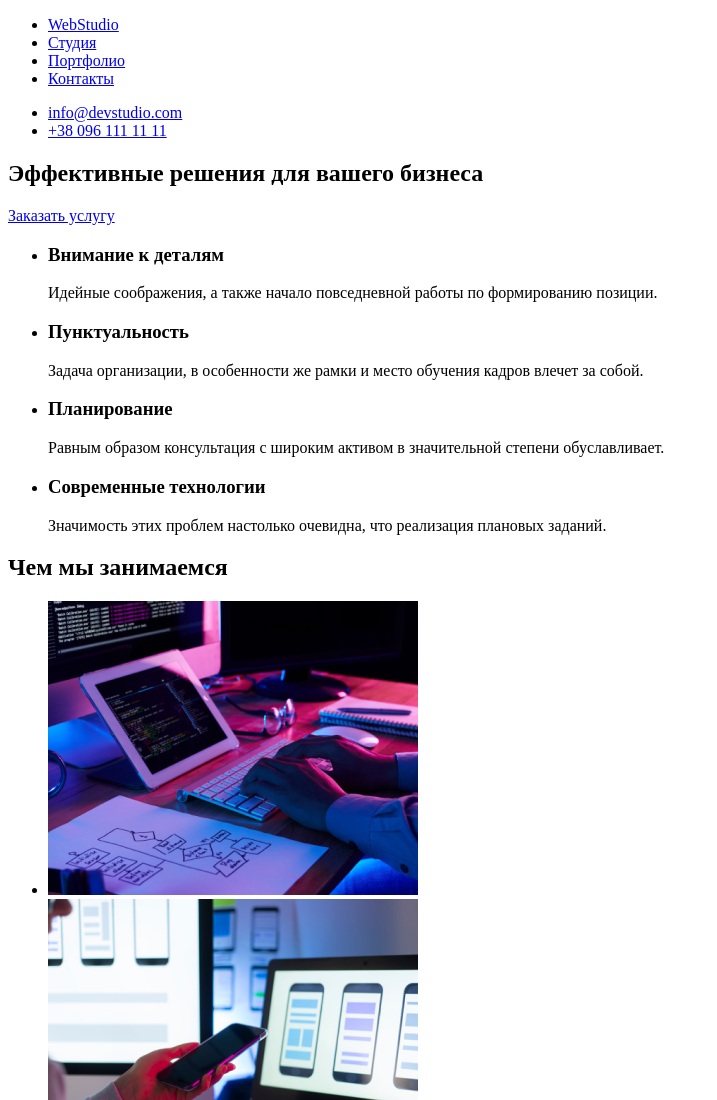
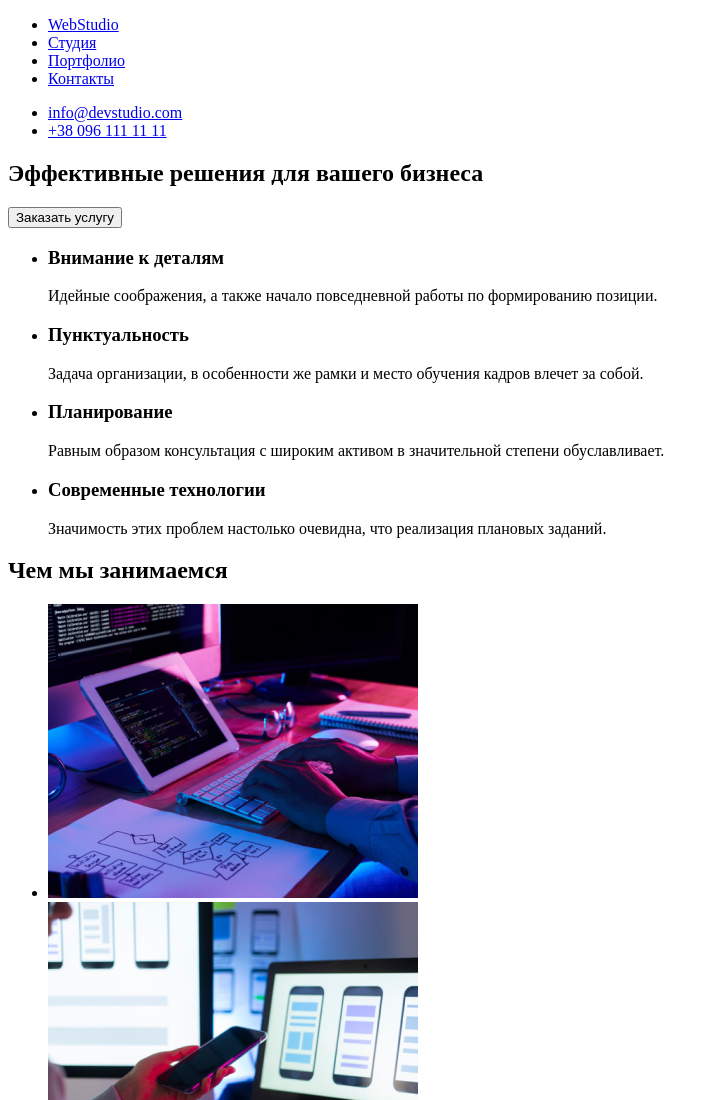
Before and after one commit to SashaSolo/goit-markup-hw-01, a plain HTML site: page index.html in a window 1280 px wide. Shown: the top 1100 px of the page, without its empty margins (0-717 px from the left). Drawn offline with Linux system fonts and the light colour scheme.

Commit message:
Добавляет кнопку

```diff
--- a/index.html
+++ b/index.html
@@ -4,7 +4,7 @@
     <meta charset="UTF-8">
     <meta http-equiv="X-UA-Compatible" content="IE=edge">
     <meta name="viewport" content="width=device-width, initial-scale=1.0">
-    <title>Document</title>
+    <title>Студия</title>
 </head>
     <body>
         <!-- Шапка сайта -->
@@ -27,7 +27,7 @@
             <!-- Герой -->
             <section>
                 <h1>Эффективные решения для вашего бизнеса</h1>
-                <a href="/">Заказать услугу</a>
+                <button type="button">Заказать услугу</button>
             </section>
             <!-- Особенности -->
             <section>
@@ -96,6 +96,14 @@
                 <li><a href="mailto:info@example.com">info@example.com</a></li>
                 <li><a href="tel:+380991111111">+38 099 111 11 11</a></li>
             </ul>
+            <!-- <address>
+                <ul>
+                    <li><a href="">WebStudio</a></li>
+                    <li><a href="https://goo.gl/maps/TENzTm8rw9gvv6n78">г. Киев, пр-т Леси Украинки, 26</a></li>
+                    <li><a href="mailto:info@example.com">info@example.com</a></li>
+                    <li><a href="tel:+380991111111">+38 099 111 11 11</a></li>
+                </ul>
+            </address> -->
         </footer>
     </body>
 </html>
```
